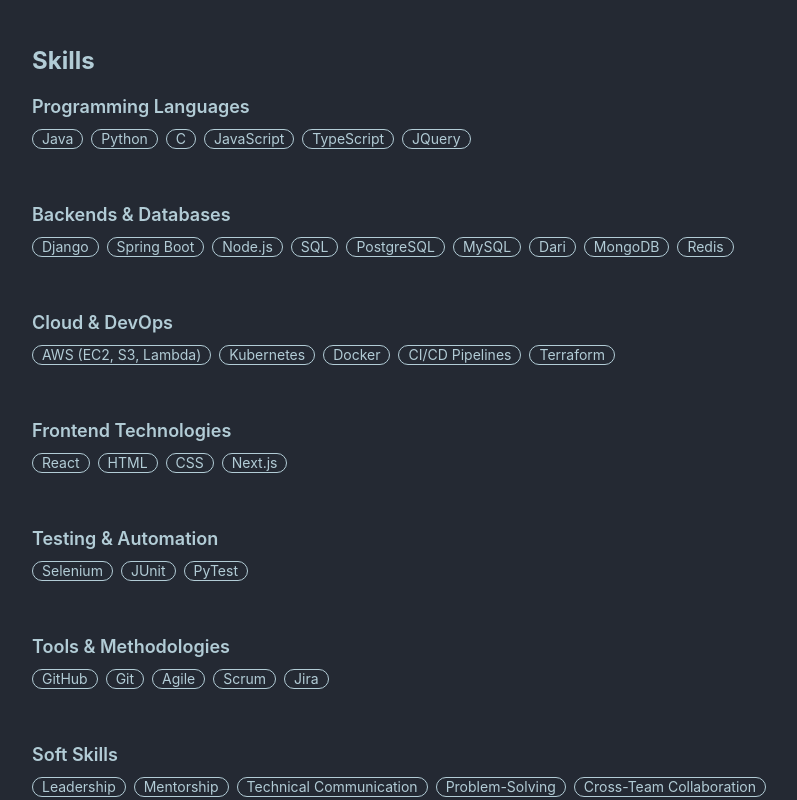
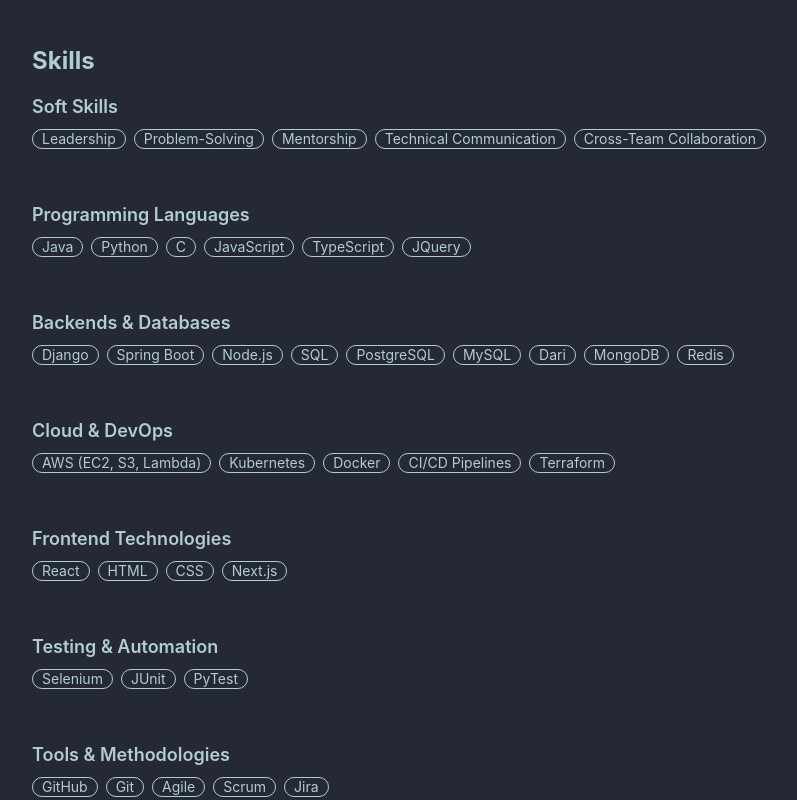
Before and after one commit to john-unger/john-unger.github.io, a React (Create React App) app in the folder my-portfolio/: page / in a window 1280 px wide. Shown: the part 440-1240 px from the top of the page, without its empty margins (32-829 px from the left). Built offline with nearby package versions, Linux system fonts and the light colour scheme.

Commit message:
bump soft skills to the top

```diff
--- a/my-portfolio/src/App.js
+++ b/my-portfolio/src/App.js
@@ -7,13 +7,13 @@
 function App() {
   // Define the data for Skills and Experiences
   const skills = {
+    "Soft Skills": ["Leadership", "Problem-Solving", "Mentorship", "Technical Communication", "Cross-Team Collaboration"],
     "Programming Languages": ["Java", "Python", "C", "JavaScript", "TypeScript", "JQuery"],
     "Backends & Databases": ["Django", "Spring Boot", "Node.js", "SQL", "PostgreSQL", "MySQL", "Dari", "MongoDB", "Redis"],
     "Cloud & DevOps": ["AWS (EC2, S3, Lambda)", "Kubernetes", "Docker", "CI/CD Pipelines", "Terraform"],
     "Frontend Technologies": ["React", "HTML", "CSS", "Next.js"],
     "Testing & Automation": ["Selenium", "JUnit", "PyTest"],
-    "Tools & Methodologies": ["GitHub", "Git", "Agile", "Scrum", "Jira"],
-    "Soft Skills": ["Leadership", "Mentorship", "Technical Communication", "Problem-Solving", "Cross-Team Collaboration"]
+    "Tools & Methodologies": ["GitHub", "Git", "Agile", "Scrum", "Jira"]
   };
 
   const experiences = {
```
